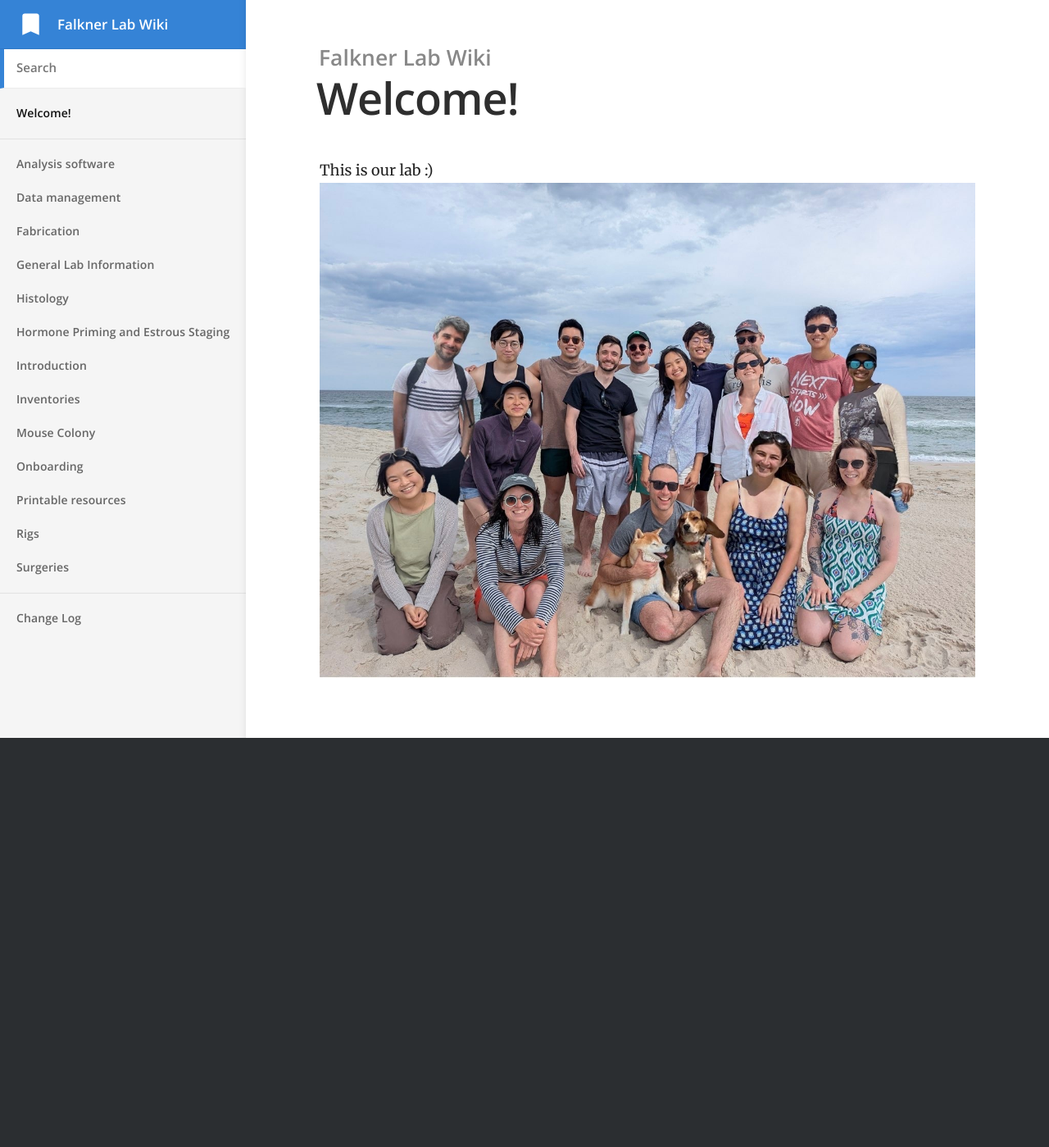
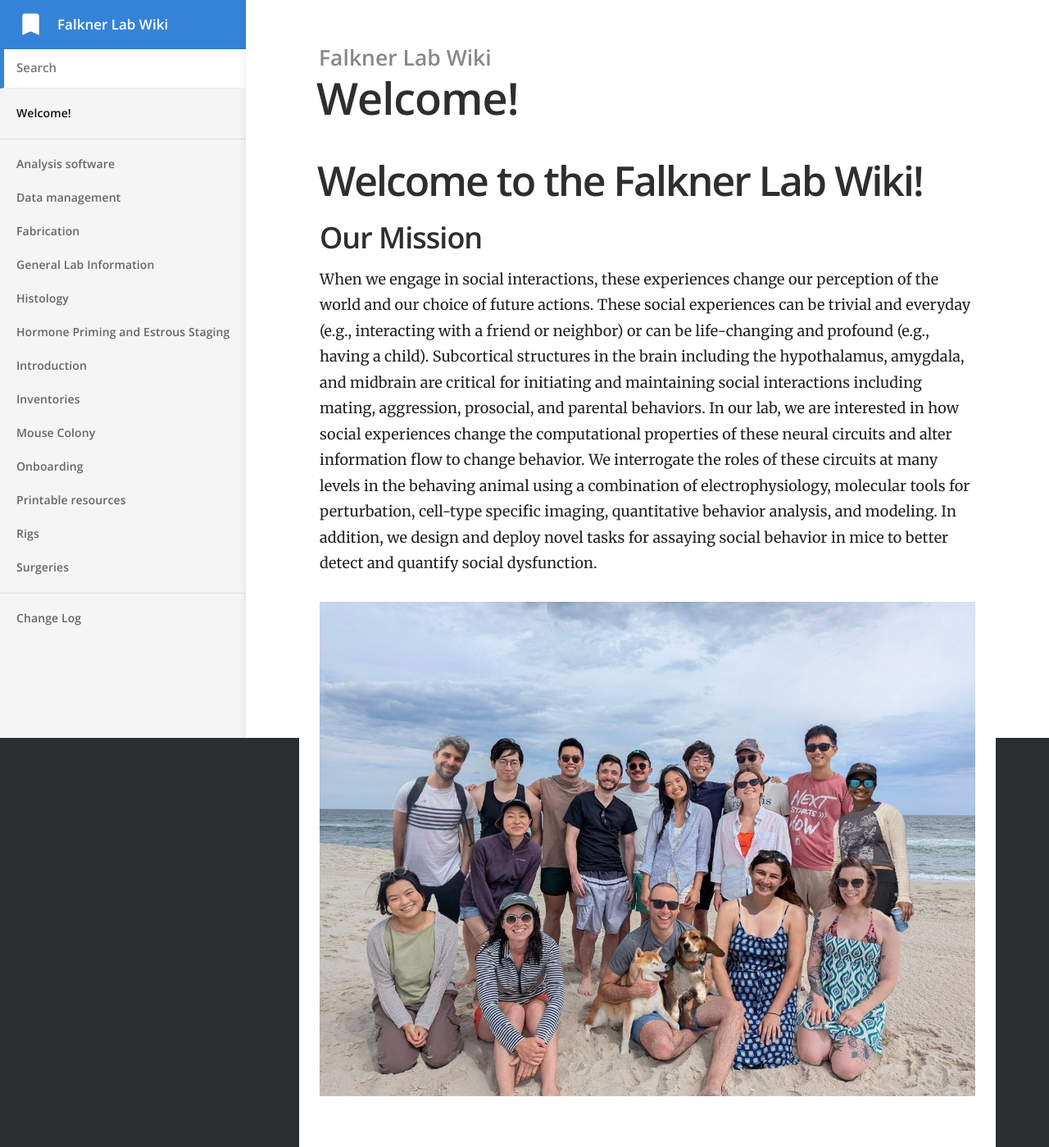
Before and after one commit to FalknerLab/Falkner-Lab-Wiki, a Jekyll site: the page built from index.md, in a window 1280 px wide. Shown: the whole page at 82% size. Built offline with Jekyll 4.4.1, drawn with Linux system fonts in a browser that asks for light colours; before the commit the page ends 900 px from its top, so only the background shows below that.

Commit message:
Fixed category order, added info to lab introduction

```diff
--- a/_config.yml
+++ b/_config.yml
@@ -72,7 +72,7 @@ defaults:
         type: Marks the impact of this release
 
 
-category_order: [Introduction, Onboarding, Lab Administration, Surgery]
+category_order: [Introduction, Onboarding, General Lab Information, Mouse Colony, Hormone Priming and Estrous Staging, Jacketing, Histology, Surgeries, Rigs, Fabrication, Data management, Analysis software, Printable resources, Inventories, Offboarding]
 
 # -----------
 # CloudCannon
--- a/index.md
+++ b/index.md
@@ -1,5 +1,9 @@
 ---
 title: Welcome!
 ---
-This is our lab :)
+# Welcome to the Falkner Lab Wiki!
+
+## Our Mission
+When we engage in social interactions,  these experiences change our perception of the world and our choice of future actions.  These social experiences can be trivial and everyday (e.g., interacting with a friend or neighbor) or can be life-changing and profound (e.g., having a child). Subcortical structures in the brain including the hypothalamus, amygdala, and midbrain are critical for initiating and maintaining social interactions including mating, aggression, prosocial, and parental behaviors.  In our lab, we are interested in how social experiences change the computational properties of these neural circuits and alter information flow to change behavior. We interrogate the roles of these circuits at many levels in the behaving animal using a combination of electrophysiology, molecular tools for  perturbation, cell-type specific imaging, quantitative behavior analysis,  and modeling. In addition, we design and deploy novel tasks for assaying social behavior in mice to better detect and quantify social dysfunction.
+
 ![](images/labphoto.jpg)
```
Also changed, not shown: _docs/Introduction/Contact Information.md (+6 -0 lines), _docs/Introduction/Finding the Lab.md (+3 -0 lines), _docs/Introduction/Other Information.md (+1 -0 lines), README.md.
